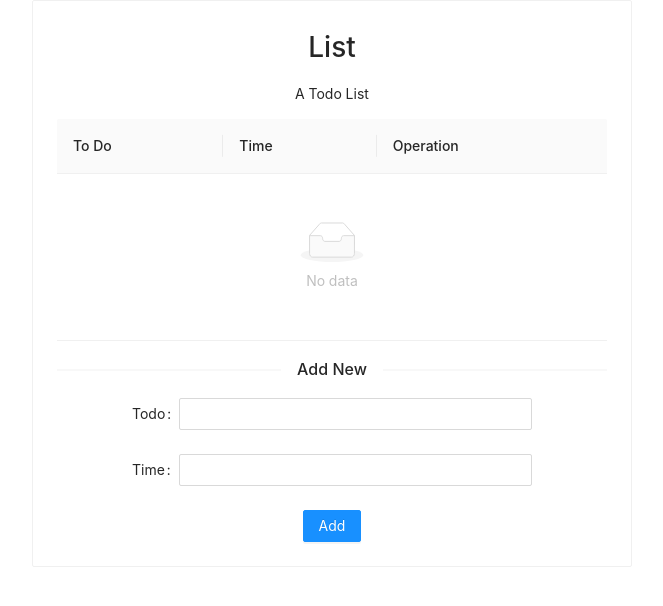
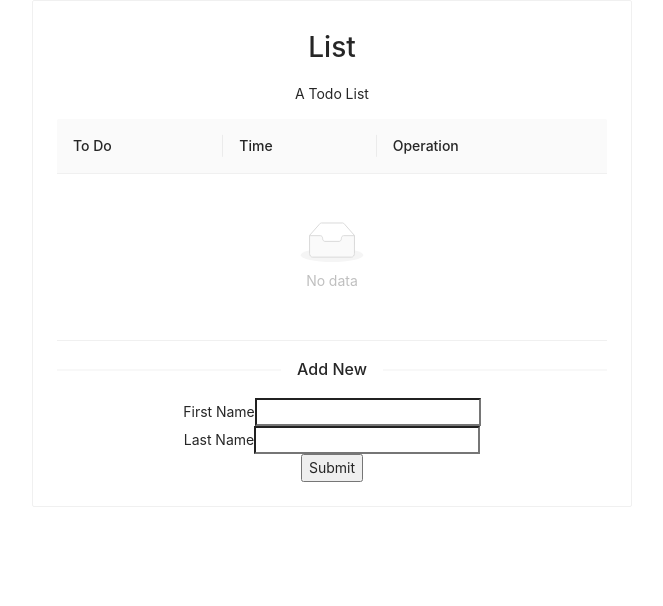
Before and after one commit to Thanks62/webpack, a React app: page / in a window 1280 px wide. Shown: the top 606 px of the page, without its empty margins (308-971 px from the left). Built offline with nearby package versions, Linux system fonts and the light colour scheme; the HTML template or start-up script is replaced by a standard one.

Commit message:
redux-form

```diff
--- a/package.json
+++ b/package.json
@@ -37,6 +37,7 @@
     "antd": "^4.4.1",
     "react-dom": "^16.13.1",
     "react-redux": "^7.2.0",
-    "redux": "^4.0.5"
+    "redux": "^4.0.5",
+    "redux-form": "^8.3.6"
   }
 }
--- a/src/Forms.js
+++ b/src/Forms.js
@@ -2,8 +2,9 @@ import React, {Component} from 'react';
 import './Form.css'
 import { Form, Input, Button} from 'antd';
 import store from './store/index'
+import ReduxForm from './ReduxForm'
 class Forms extends Component{
-	state={}
+	/*state={}
 	constructor(props) {
 	    super(props);
 	    this.initialState = {
@@ -100,6 +101,13 @@ class Forms extends Component{
 			    </Button>
 			</Form>
 		</center>)
-	}
+	}*/
+	submit = values => {
+		// print the form values to the console
+		console.log(values)
+	  }
+	  render() {
+		return <ReduxForm onSubmit={this.submit} />
+	  }
 }
 export default Forms;
--- /dev/null
+++ b/src/ReduxForm.js
@@ -0,0 +1,27 @@
+import React from 'react'
+import { Field, reduxForm } from 'redux-form'
+import { Form, Input, Button} from 'antd';
+
+let ReduxForm = props => {
+  const { handleSubmit } = props
+  return (
+    <form onSubmit={handleSubmit}>
+      <div>
+        <label htmlFor="firstName">First Name</label>
+        <Field name="firstName" component="input" type="text" />
+      </div>
+      <div>
+        <label htmlFor="lastName">Last Name</label>
+        <Field name="lastName" component="input" type="text" />
+      </div>
+      <button type="submit">Submit</button>
+    </form>
+  )
+}
+
+ReduxForm = reduxForm({
+  // a unique name for the form
+  form: 'contact'
+})(ReduxForm)
+
+export default ReduxForm
--- a/src/store/index.js
+++ b/src/store/index.js
@@ -1,11 +1,12 @@
-import {createStore} from 'redux'
-import {combineReducers} from 'redux'
+import {createStore,combineReducers} from 'redux'
+import {reducer as formReducer} from 'redux-form'
 import todos from '../reducers/todos'
 import uiReducer from '../reducers/uiReducer'
 const composeEnhancers = window.__REDUX_DEVTOOLS_EXTENSION_COMPOSE__ || compose;
 let Reducers=combineReducers({
 	todos,
-	uiReducer
+	uiReducer,
+	form:formReducer
 })
 let store=createStore(Reducers,composeEnhancers());
 export default store;
```
